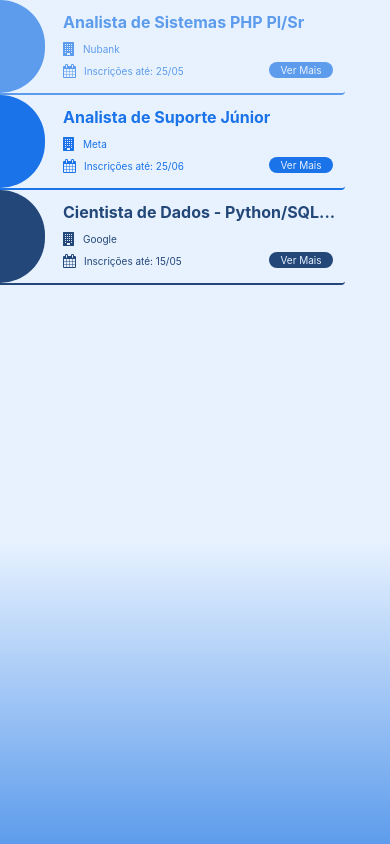
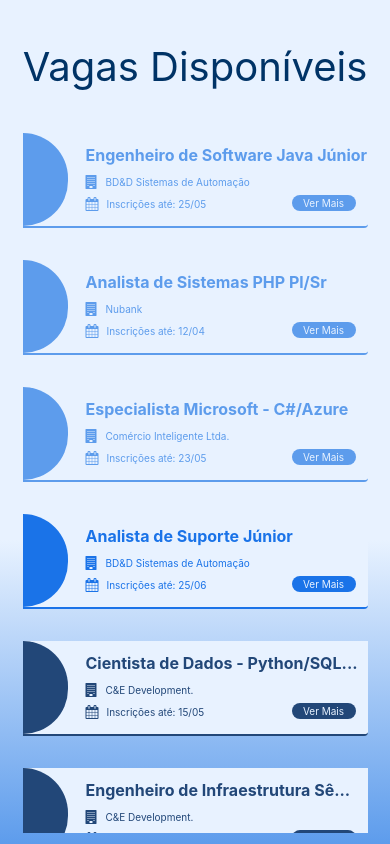
Before and after one commit to patrickfc17/Eder, a React Native app: screen / in a window 390 px wide. Built offline with nearby package versions, Linux system fonts and the light colour scheme.

Commit message:
:sparkles: Create initial Home Page

```diff
--- a/App.js
+++ b/App.js
@@ -1,5 +1,4 @@
 import { StyleSheet, View } from 'react-native'
-import { CadastreSePage } from './pages/CadastreSePage'
 import { LinearGradient } from 'expo-linear-gradient'
 import config from './styles.config'
 import { Home } from './pages/Home'
--- a/pages/CadastreSePage.jsx
+++ b/pages/CadastreSePage.jsx
@@ -1,11 +1,14 @@
-import { StyleSheet, View } from 'react-native'
+import { StatusBar, StyleSheet, View } from 'react-native'
 import { Logo } from '../components/Logo'
 import { CadastreSeForm } from '../components/CadastreSeForm'
 import { Sugestao } from '../components/Sugestao'
+import { SafeAreaProvider, SafeAreaView } from 'react-native-safe-area-context'
 
 export const CadastreSePage = () => {
   return (
-    <View>
+    <SafeAreaProvider>
+      <SafeAreaView>
+        <StatusBar barStyle="default" />
         <Logo />
         <View style={styles.form}>
           <CadastreSeForm />
@@ -17,7 +20,8 @@ export const CadastreSePage = () => {
             onNavigate={() => {}}
           />
         </View>
-    </View>
+      </SafeAreaView>
+    </SafeAreaProvider>
   )
 }
 
--- a/pages/Home.jsx
+++ b/pages/Home.jsx
@@ -1,33 +1,89 @@
-import { View } from 'react-native'
+import { Text, StatusBar, StyleSheet, View, ScrollView } from 'react-native'
 import { VagaCard } from '../components/Vagas/VagaCard'
+import { SafeAreaProvider, SafeAreaView } from 'react-native-safe-area-context'
+import config from '../styles.config'
+
+const { darker } = config.colors
 
 const vagas = [
   {
+    id: 1,
+    titulo: 'Engenheiro de Software Java Júnior',
+    tipo: 'remota',
+    empresa: 'BD&D Sistemas de Automação',
+    inscricoes: '25/05',
+  },
+  {
+    id: 2,
     titulo: 'Analista de Sistemas PHP Pl/Sr',
     tipo: 'remota',
     empresa: 'Nubank',
-    inscricoes: '25/05',
+    inscricoes: '12/04',
   },
   {
+    id: 3,
+    titulo: 'Especialista Microsoft - C#/Azure',
+    tipo: 'remota',
+    empresa: 'Comércio Inteligente Ltda.',
+    inscricoes: '23/05',
+  },
+  {
+    id: 4,
     titulo: 'Analista de Suporte Júnior',
     tipo: 'hibrida',
-    empresa: 'Meta',
+    empresa: 'BD&D Sistemas de Automação',
     inscricoes: '25/06',
   },
   {
+    id: 5,
     titulo: 'Cientista de Dados - Python/SQL...',
     tipo: 'presencial',
-    empresa: 'Google',
+    empresa: 'C&E Development.',
     inscricoes: '15/05',
+  },
+  {
+    id: 6,
+    titulo: 'Engenheiro de Infraestrutura Sê...',
+    tipo: 'presencial',
+    empresa: 'C&E Development.',
+    inscricoes: '22/05',
   },
 ]
 
 export const Home = () => {
   return (
-    <View>
-      {vagas.map((vaga, index) => (
-        <VagaCard key={index} vaga={vaga} tipo={vaga.tipo} />
-      ))}
-    </View>
+    <SafeAreaProvider>
+      <SafeAreaView style={styles.container}>
+        <StatusBar barStyle="default" />
+        <Text style={styles.title}>Vagas Disponíveis</Text>
+        <ScrollView style={styles.vagasListContainer}>
+          <View style={styles.vagas}>
+            {vagas.map(vaga => (
+              <VagaCard key={vaga.id} vaga={vaga} />
+            ))}
+          </View>
+        </ScrollView>
+      </SafeAreaView>
+    </SafeAreaProvider>
   )
 }
+
+const styles = StyleSheet.create({
+  container: {
+    gap: 42,
+    paddingTop: 42,
+  },
+  vagasListContainer: {
+    height: 700,
+  },
+  title: {
+    fontSize: 40,
+    fontWeight: 'black',
+    color: darker,
+    textAlign: 'center',
+  },
+  vagas: {
+    gap: 32,
+    alignItems: 'center',
+  },
+})
```
Lines whose indentation alone changed are shown as unchanged.
